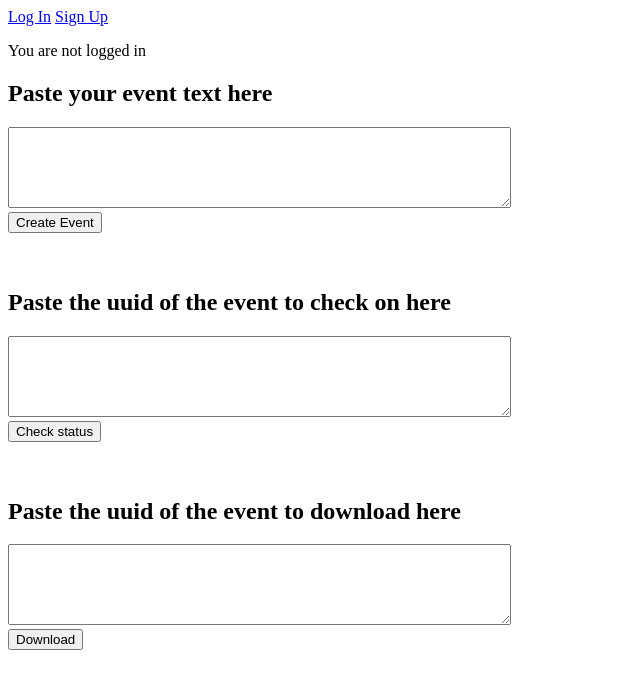
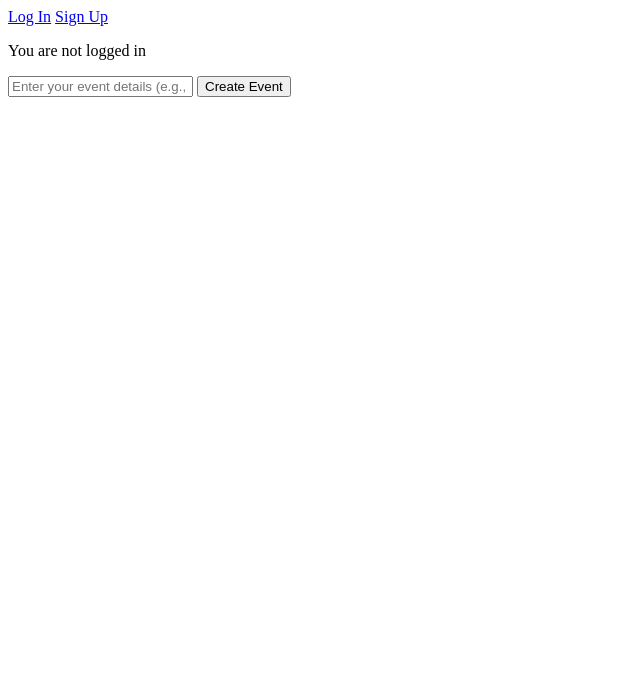
Before and after one commit to maxrisher/calendarthatv2, a Django app: page / in a window 1280 px wide. Shown: the top 689 px of the page, without its empty margins (0-640 px from the left). Run offline with Django 5.2, Linux system fonts and the light colour scheme.

Commit message:
use js with api in home.html

```diff
--- a/web_interface/templates/web_interface/home.html
+++ b/web_interface/templates/web_interface/home.html
@@ -7,30 +7,64 @@
         <p>You are not logged in</p>
     {% endif %}
 
-<h2>Paste your event text here</h2>
-<form method="POST" action="{% url 'create_event_web' %}">
+    <form id="event-form">
         {% csrf_token %}
-    <textarea name="event_text" rows="5" cols="60"></textarea>
-    <br>
+        <input type="text"
+               id="event-text"
+               placeholder="Enter your event details (e.g., 'Lunch with Sarah next Tuesday at 1pm at Cafe Luna')">
         <button type="submit">Create Event</button>
     </form>
-<br>
-<br>
-<h2>Paste the uuid of the event to check on here</h2>
-<form method="GET" action="{% url 'get_event_status' %}">
-  {% csrf_token %}
-  <textarea name="event_uuid" rows="5" cols="60"></textarea>
-  <br>
-  <button type="submit">Check status</button>
-</form>
-<br>
-<br>
-<h2>Paste the uuid of the event to download here</h2>
-<form method="GET" action="{% url 'download_calendar_event' %}">
-  {% csrf_token %}
-  <textarea name="event_uuid" rows="5" cols="60"></textarea>
-  <br>
-  <button type="submit">Download</button>
-</form>
+    <div id="result-links"></div>
+
+
+    <script>
+        document.getElementById('event-form').onsubmit = async (e) => {
+            e.preventDefault();
+
+            const csrfToken = document.querySelector('[name=csrfmiddlewaretoken]').value;
+            const resultLinks = document.getElementById('result-links');
+
+            // Create FormData object to match regular form submission
+            const formData = new FormData();
+            formData.append('event_text', document.getElementById('event-text').value);
+
+            const createResponse = await fetch("{% url 'create_event_web' %}", {
+                method: 'POST',
+                headers: {
+                    'X-CSRFToken': csrfToken
+                },
+                body: formData  // Send as form data instead of JSON
+            });
+            const { event_uuid } = await createResponse.json();
+            console.log('event_uuid = ', event_uuid)
+
+            const pollStatus = async () => {
+                const statusResponse = await fetch(`{% url 'get_event_status' %}?event_uuid=${event_uuid}`);
+                const { build_status } = await statusResponse.json();
+                if (build_status === 'DONE') {
+                    console.log("build_status done");
+                     // Fetch calendar links
+                    const downloadResponse = await fetch(`{% url 'download_calendar_event' %}?event_uuid=${event_uuid}`);
+                    const links = await downloadResponse.json();
+
+                    // Display the links
+                    resultLinks.innerHTML = `
+                        <a href="${links.gcal_link}" target="_blank">Add to Google Calendar</a>
+                        <a href="${links.outlook_link}" target="_blank">Add to Outlook</a>
+                        <p> ICS download coming soon! </p>
+                    `;
+                } else if (build_status === 'FAILED') {
+                    resultLinks.innerHTML = '<p>Something went wrong. Please try again.</p>';
+                } else {
+                    console.log("build_status started")
+                    // Continue polling if status is still "STARTED"
+                    setTimeout(pollStatus, 2000); // Poll every 2 seconds
+                }
+            };
+
+            pollStatus(); // Start polling
+
+        };
+    </script>
 
 {% endblock %}
```
Lines whose indentation alone changed are shown as unchanged.
